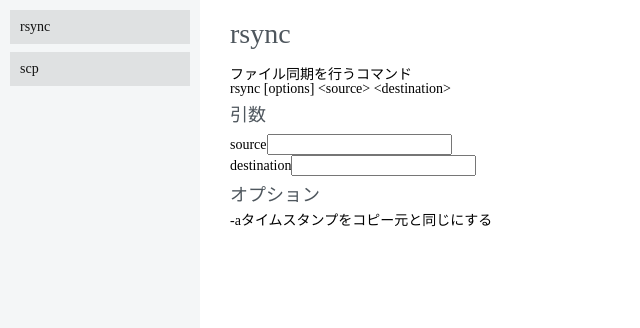
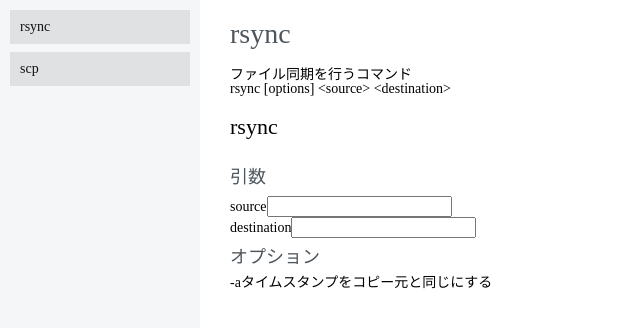
Before and after one commit to hogesuke/linux-command-generator, an Angular app: page /commands/rsync in a window 1280 px wide. Shown: the top 328 px of the page, without its empty margins (0-640 px from the left). Built offline with nearby package versions, Linux system fonts and the light colour scheme.

Commit message:
resultのoptionを表示できるように修正

```diff
--- a/src/app/commands/command/command.component.html
+++ b/src/app/commands/command/command.component.html
@@ -4,6 +4,15 @@
 
   <div class="grammar">
     {{ command.grammar }}
+  </div>
+
+  <div class="result">
+    <span *ngFor="let term of command.getResult()">
+      <span *ngIf="command.getType(term) === 'string'">{{ term }}</span>
+      <span *ngIf="command.getType(term) === 'OptionHolder'">
+        <span *ngFor="let op of term.options">-{{ op.withoutHyphen }}</span>
+      </span>
+    </span>
   </div>
 
   <h3>引数</h3>
--- a/src/app/commands/command/command.ts
+++ b/src/app/commands/command/command.ts
@@ -19,6 +19,11 @@ export class Command {
     this.optionHolder = new OptionHolder();
   }
 
+  // todo Utilityクラスに切り出す
+  getType(target): string {
+    return typeof target;
+  }
+
   getResult(): any[] {
     const terms: any[] = this.grammar.split(' ');
 
--- a/src/app/commands/command/option.ts
+++ b/src/app/commands/command/option.ts
@@ -15,7 +15,7 @@ export class Option {
     this.sample      = sample;
   }
 
-  getNameChar(): string {
-    return this.canCombine ? this.name.replace(/^-/, this.name) : this.name;
+  get withoutHyphen(): string {
+    return this.name.replace(/^-+/, this.name);
   }
 }
```
